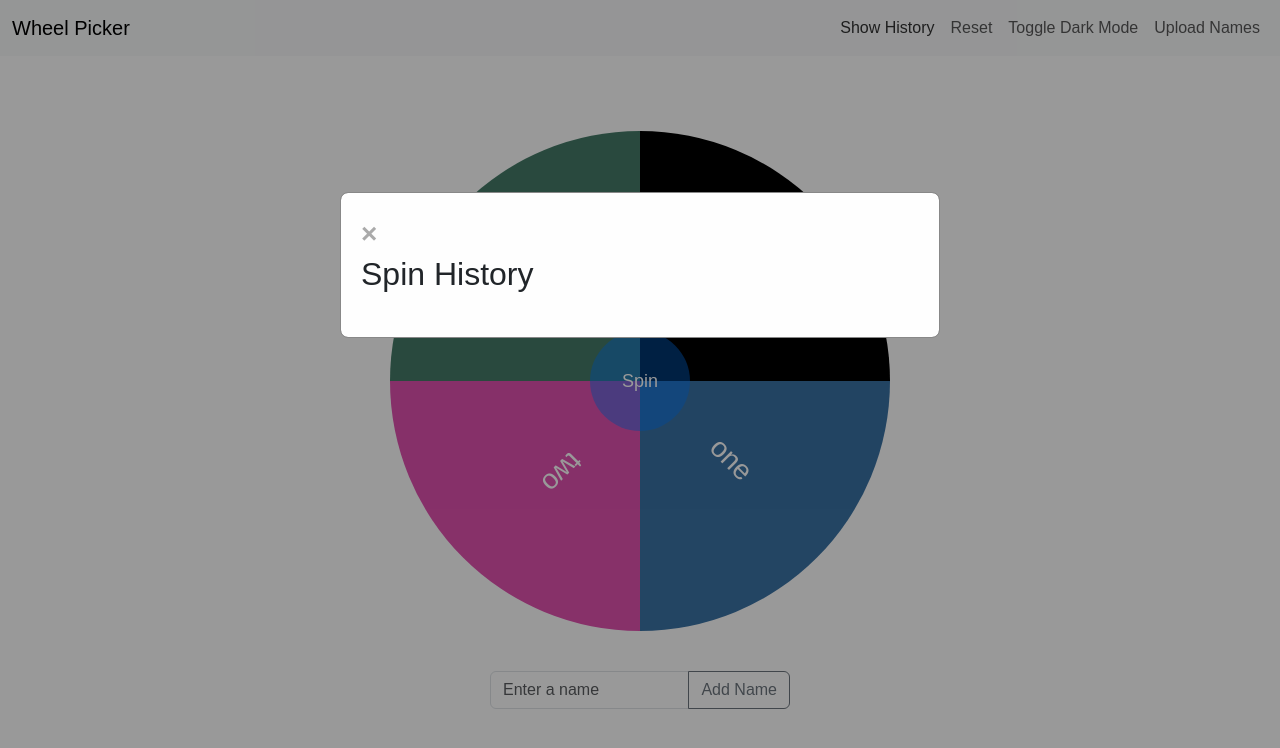
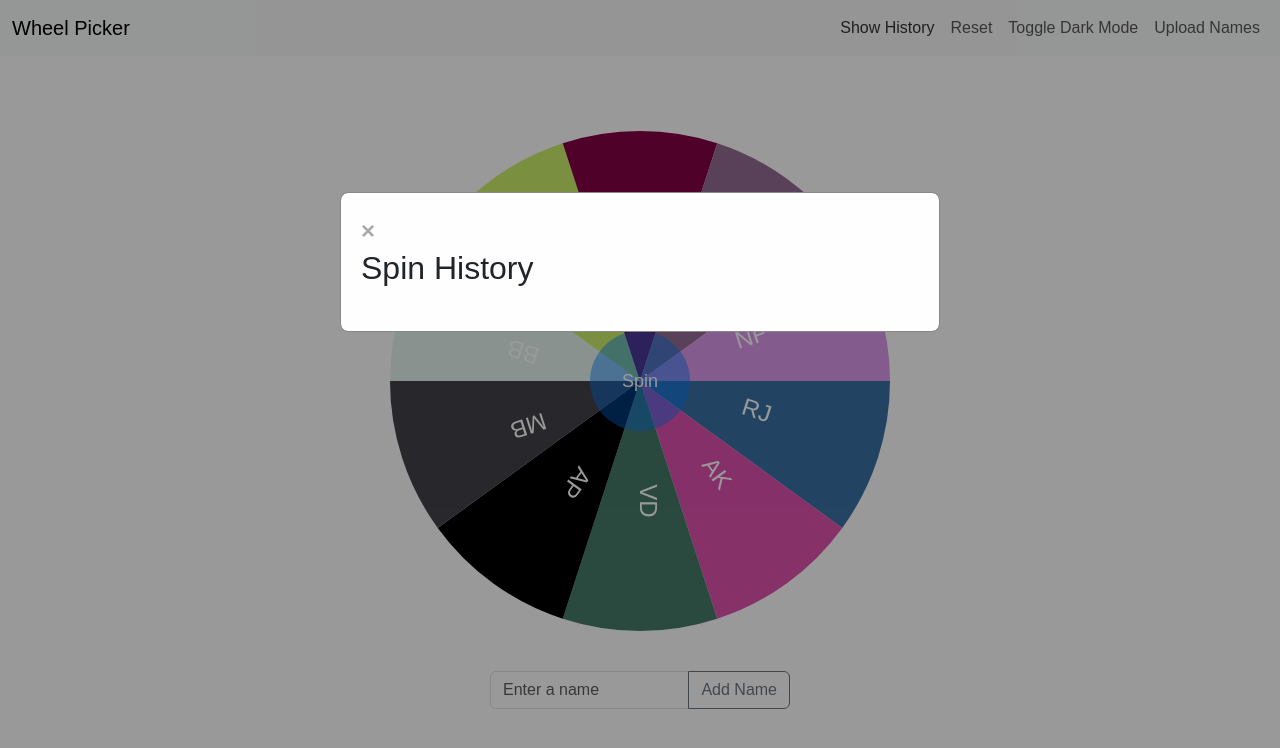
Before and after one commit to Entersjkhdfkjdhfksjf/wheel, a plain HTML site: page index.html in a window 1280 px wide. Both pictures are taken after a click on the button "Show History". Drawn offline with nearby package versions, Linux system fonts and the light colour scheme.

Commit message:
Update index.html

```diff
--- a/index.html
+++ b/index.html
@@ -3,7 +3,7 @@
 <head>
     <meta charset="UTF-8">
     <meta name="viewport" content="width=device-width, initial-scale=1.0">
-    <title>Wheel Picker</title>
+    <title>Redesigned Wheel Picker with History</title>
     <link href="https://cdn.jsdelivr.net/npm/bootstrap@5.3.0-alpha1/dist/css/bootstrap.min.css" rel="stylesheet">
     <script src="https://cdn.jsdelivr.net/npm/js-confetti@latest/dist/js-confetti.browser.js"></script>
     <style>
@@ -119,7 +119,7 @@
         .close {
             color: #aaa;
             float: right;
-            font-size: 28px;
+            font-size: 24px;
             font-weight: bold;
             cursor: pointer;
         }
@@ -210,7 +210,7 @@
             const closeModal = historyModal.querySelector('.close');
             const historyList = document.getElementById('historyList');
 
-            let names = ['one', 'two', 'three', 'four'];
+            let names = ['RJ', 'AK', 'VD', 'AP', 'MB', 'BB', 'RK', 'BDV', 'LR', 'NP'];
             const colors = [];
             let spinHistory = [];
 
@@ -253,7 +253,7 @@
                     text.setAttribute('y', 250 + 120 * Math.sin((startAngle + sliceAngle / 2) * Math.PI / 180));
                     text.setAttribute('text-anchor', 'middle');
                     text.setAttribute('fill', 'white');
-                    text.setAttribute('font-size', '28px');
+                    text.setAttribute('font-size', '24px');
                     text.setAttribute('transform', `rotate(${startAngle + sliceAngle / 2}, ${text.getAttribute('x')}, ${text.getAttribute('y')})`);
                     text.textContent = name;
 
```
